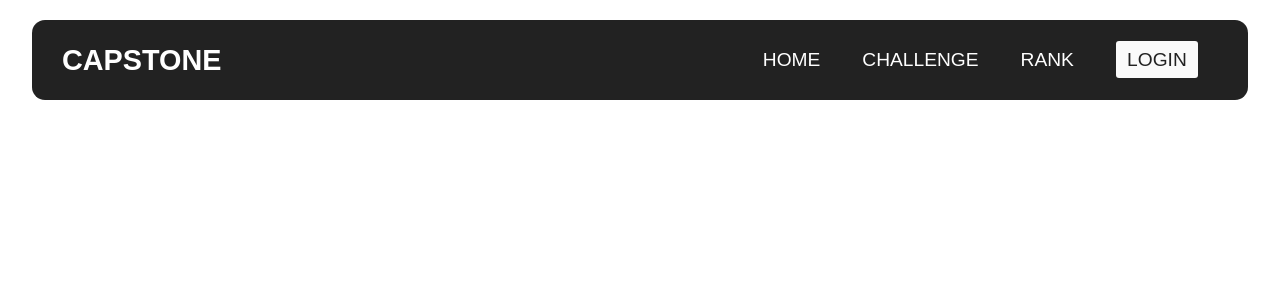
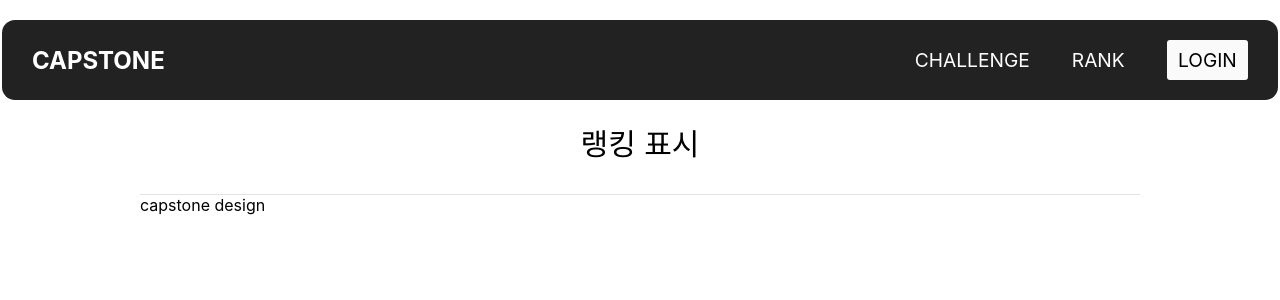
Before and after one commit to sonemelody/Capture-The-Kite, a React (Create React App) app: page /rank in a window 1280 px wide. Shown: the top 300 px of the page. Built offline with nearby package versions, Linux system fonts and the light colour scheme.

Commit message:
페이지 라우터 연결

```diff
--- a/package.json
+++ b/package.json
@@ -9,6 +9,7 @@
     "react": "^18.2.0",
     "react-dom": "^18.2.0",
     "react-icons": "^4.8.0",
+    "react-router-dom": "^6.10.0",
     "react-scripts": "5.0.1",
     "react-scroll": "^1.8.9",
     "styled-components": "^5.3.9",
--- a/src/App.js
+++ b/src/App.js
@@ -1,25 +1,21 @@
-import logo from './logo.svg';
-import './App.css';
+import { BrowserRouter, Routes, Route } from "react-router-dom";
+import Main from "./components/main";
+import Challenge from "./components/challenge";
+import Rank from "./components/rank";
+import Layout from "./components/layout";
 
-function App() {
+const App = () => {
   return (
-    <div className="App">
-      <header className="App-header">
-        <img src={logo} className="App-logo" alt="logo" />
-        <p>
-          Edit <code>src/App.js</code> and save to reload.
-        </p>
-        <a
-          className="App-link"
-          href="https://reactjs.org"
-          target="_blank"
-          rel="noopener noreferrer"
-        >
-          Learn React
-        </a>
-      </header>
-    </div>
+    <BrowserRouter>
+      <Routes>
+        <Route element={<Layout />}>
+          <Route path="/" element={<Main />} />
+          <Route path="/challenge" element={<Challenge />} />
+          <Route path="/rank" element={<Rank />} />
+        </Route>
+      </Routes>
+    </BrowserRouter>
   );
-}
+};
 
 export default App;
--- /dev/null
+++ b/src/components/challenge/index.js
@@ -0,0 +1,12 @@
+import { useLocation } from "react-router-dom";
+
+const Challenge = () => {
+  const location = useLocation();
+  return (
+    <>
+      <p style={{ fontSize: "30px", textAlign: "center" }}>문제 표시</p>
+    </>
+  );
+};
+
+export default Challenge;
--- /dev/null
+++ b/src/components/layout/footer/index.js
@@ -0,0 +1,14 @@
+import styled from "styled-components";
+
+const FooterSection = styled.header`
+  width: 1000px;
+  height: 900px;
+  margin: 0 auto;
+  border-top: 1px solid #e2e2e2;
+`;
+
+const Footer = () => {
+  return <FooterSection>capstone design</FooterSection>;
+};
+
+export default Footer;
--- /dev/null
+++ b/src/components/layout/header/index.js
@@ -0,0 +1,90 @@
+import styled from "styled-components";
+import { Link } from "react-router-dom";
+
+const HeaderSection = styled.header`
+  width: 1000px;
+  height: 90px;
+  margin: 0 auto;
+
+  .logo {
+    flex-grow: 1;
+    font-size: 24px;
+    font-weight: 700;
+    color: white;
+  }
+  .navItems {
+    display: flex;
+    justify-content: space-between;
+    align-items: center;
+    font-size: 1.2rem;
+    padding: 0 30px;
+    background-color: #222;
+    box-shadow: 0 5px 15px rgba(0, 0, 0, 0);
+    width: 95%;
+    height: 80px;
+    border-radius: 13px;
+    position: fixed;
+    top: 20px;
+    left: 50%;
+    transform: translate(-50%);
+  }
+  .category {
+    display: grid;
+    grid-template-columns: repeat(3, auto);
+    grid-gap: 10px;
+    list-style: none;
+    align-items: center;
+    justify-content: end;
+  }
+  .challenge,
+  .rank {
+    padding: 0.7rem 1rem;
+    white-space: nowrap;
+  }
+  .login {
+    padding: 0.5rem 0.7rem;
+    margin-left: 1rem;
+    white-space: nowrap;
+    background-color: #fafafa;
+    border-radius: 3px;
+    color: #222;
+  }
+  .challenge:hover,
+  .rank:hover {
+    background-color: rgb(80, 80, 230);
+    border-radius: 4px;
+    transition: all 0.2s ease-in-out;
+  }
+`;
+
+const StyledLink = styled(Link)`
+  text-decoration: none;
+  color: white;
+`;
+
+const Header = () => {
+  return (
+    <HeaderSection>
+      <div className="navItems">
+        <div className="logo">
+          <StyledLink to="/">CAPSTONE</StyledLink>
+        </div>
+        <div className="category">
+          <div className="challenge">
+            <StyledLink to="/challenge">CHALLENGE</StyledLink>
+          </div>
+          <div className="rank">
+            <StyledLink to="/rank">RANK</StyledLink>
+          </div>
+          <div className="login">
+            <StyledLink to="/login" style={{ color: "black" }}>
+              LOGIN
+            </StyledLink>
+          </div>
+        </div>
+      </div>
+    </HeaderSection>
+  );
+};
+
+export default Header;
--- /dev/null
+++ b/src/components/layout/index.js
@@ -0,0 +1,15 @@
+import Footer from "./footer";
+import Header from "./header";
+import { Outlet } from "react-router-dom";
+
+const Layout = () => {
+  return (
+    <>
+      <Header />
+      <Outlet />
+      <Footer />
+    </>
+  );
+};
+
+export default Layout;
--- /dev/null
+++ b/src/components/main/index.js
@@ -0,0 +1,9 @@
+const Main = () => {
+  return (
+    <>
+      <p style={{ fontSize: "30px", textAlign: "center" }}>홈 화면</p>
+    </>
+  );
+};
+
+export default Main;
--- /dev/null
+++ b/src/components/rank/index.js
@@ -0,0 +1,12 @@
+import { useLocation } from "react-router-dom";
+
+const Rank = () => {
+  const location = useLocation();
+  return (
+    <>
+      <p style={{ fontSize: "30px", textAlign: "center" }}>랭킹 표시</p>
+    </>
+  );
+};
+
+export default Rank;
--- a/src/index.js
+++ b/src/index.js
@@ -3,12 +3,11 @@ import ReactDOM from "react-dom/client";
 import "./index.css";
 import App from "./App";
 import reportWebVitals from "./reportWebVitals";
-import Nav from "./components/Navigation";
 
 const root = ReactDOM.createRoot(document.getElementById("root"));
 root.render(
   <React.StrictMode>
-    <Nav />
+    <App />
   </React.StrictMode>
 );
 
```
Also changed, not shown: src/components/login/index.js (added), 2 other files (tests, documents, lock files or other folders).
